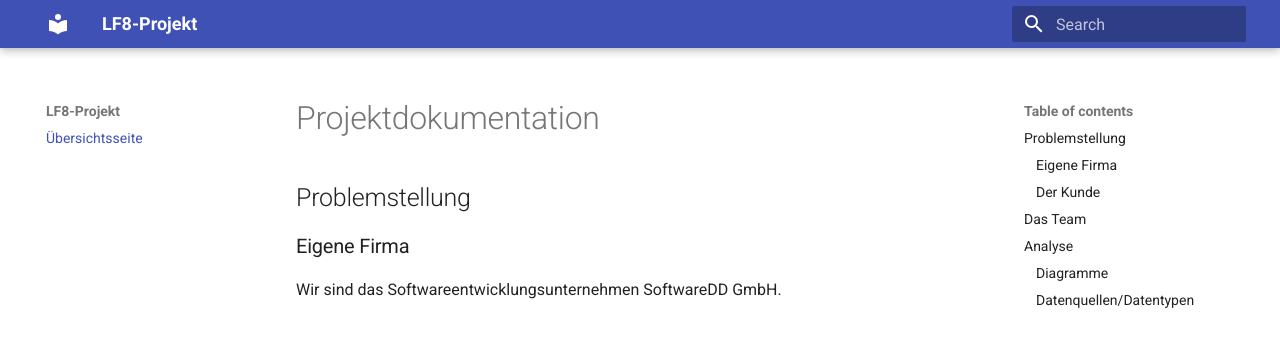
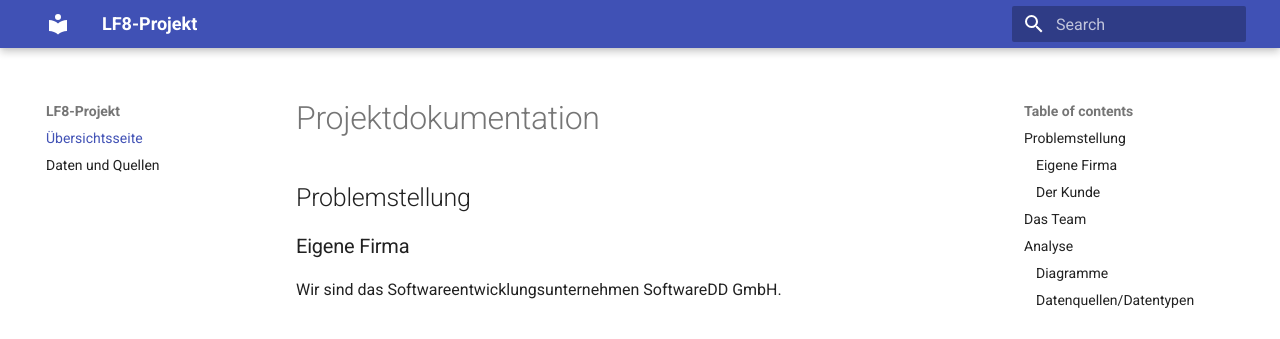
Before and after one commit to i21Erik/LF_8, an MkDocs documentation site: the page built from docs/index.md, in a window 1280 px wide. Shown: the top 339 px of the page. Built offline with MkDocs 1.6.1 and Material for MkDocs 9.7.7, drawn with Linux system fonts in a browser that asks for light colours.

Commit message:
Stage 5 für Vassim

```diff
--- a/mkdocs.yml
+++ b/mkdocs.yml
@@ -1,6 +1,7 @@
 site_name: LF8-Projekt
 nav:
   - "Übersichtsseite": index.md
+  - "Daten und Quellen": phase5.md
 theme: material
 markdown_extensions:
   - admonition
```
Also changed, not shown: README.md (deleted, +0 -1 lines), docs/phase5.md (added), test.md (deleted), 1 other file.
